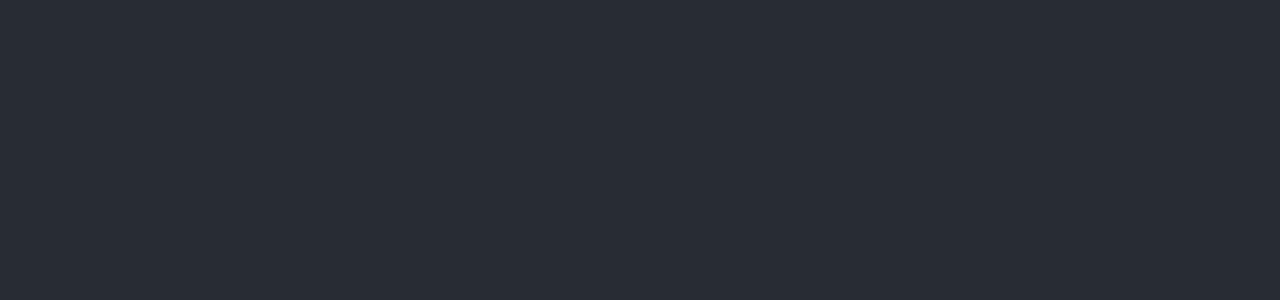
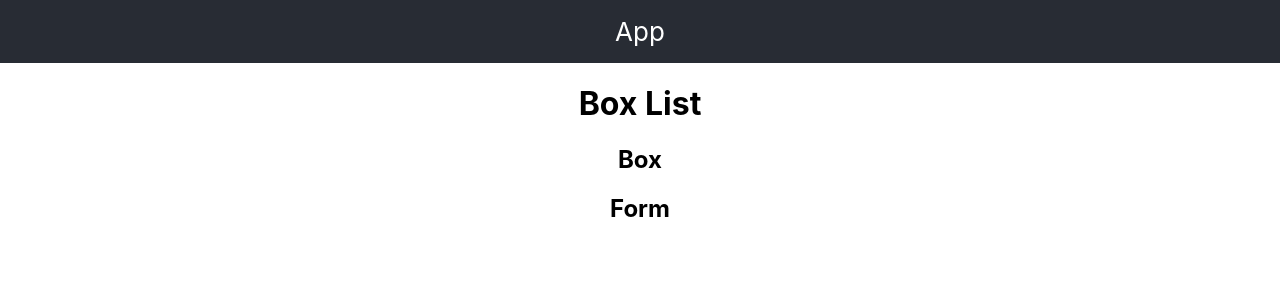
Before and after one commit to Rajayne/CRAForms, a React (Create React App) app: page / in a window 1280 px wide. Shown: the top 300 px of the page. Built offline with nearby package versions, Linux system fonts and the light colour scheme.

Commit message:
Style ColorBox components to be visible in App

```diff
--- a/src/App.css
+++ b/src/App.css
@@ -4,7 +4,8 @@
 
 .App-header {
   background-color: #282c34;
-  min-height: 100vh;
+  margin: 0;
+  padding: 1rem;
   display: flex;
   flex-direction: column;
   align-items: center;
@@ -12,3 +13,7 @@
   font-size: calc(10px + 2vmin);
   color: white;
 }
+
+.App-content {
+  display: inline-block;
+}
--- a/src/App.js
+++ b/src/App.js
@@ -4,8 +4,10 @@
 function App() {
   return (
     <div className="App">
-      <header className="App-header"></header>
-      <BoxList />
+      <header className="App-header">App</header>
+      <body className="App-content">
+        <BoxList />
+      </body>
     </div>
   );
 }
--- a/src/ColorBox/Box.js
+++ b/src/ColorBox/Box.js
@@ -1,7 +1,11 @@
 import React from "react";
 
 const Box = () => {
-  return <div></div>;
+  return (
+    <div>
+      <h2>Box</h2>
+    </div>
+  );
 };
 
 export default Box;
--- a/src/ColorBox/BoxList.js
+++ b/src/ColorBox/BoxList.js
@@ -5,6 +5,7 @@
 const BoxList = () => {
   return (
     <div>
+      <h1>Box List</h1>
       <Box />
       <NewBoxForm />
     </div>
--- a/src/ColorBox/NewBoxForm.js
+++ b/src/ColorBox/NewBoxForm.js
@@ -1,7 +1,11 @@
 import React from "react";
 
 const NewBoxForm = () => {
-  return <div></div>;
+  return (
+    <div>
+      <h2>Form</h2>
+    </div>
+  );
 };
 
 export default NewBoxForm;
```
